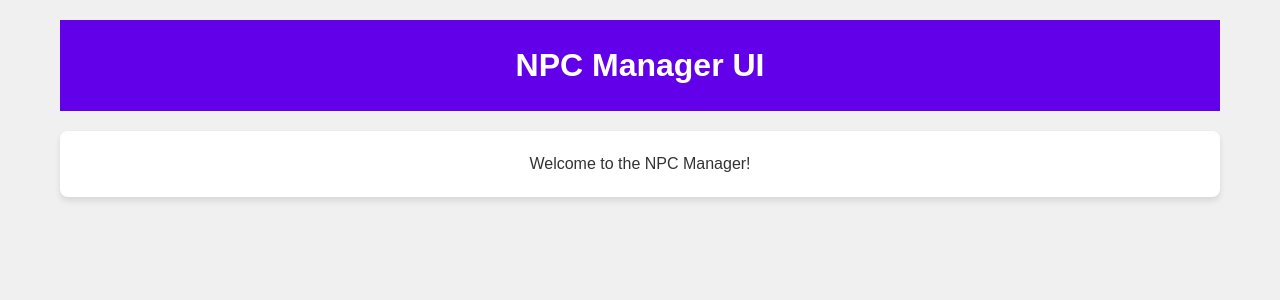
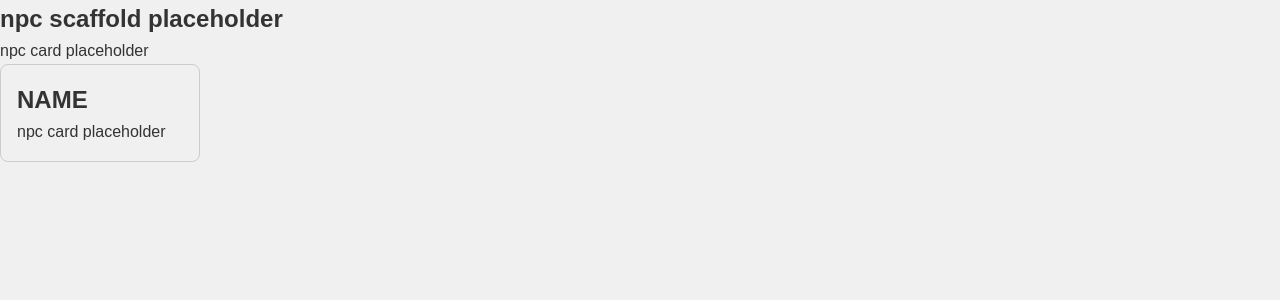
Before and after one commit to accribus/npc-manager-ui, a React (Create React App) app: page / in a window 1280 px wide. Shown: the top 300 px of the page. Built offline with nearby package versions, Linux system fonts and the light colour scheme.

Commit message:
some components added

```diff
--- a/src/App.js
+++ b/src/App.js
@@ -1,15 +1,9 @@
 import React from 'react';
+import NpcScaffold from './components/NpcScaffold';
 
 function App() {
   return (
-    <div className="npc-manager-ui">
-      <header>
-        <h1>NPC Manager UI</h1>
-      </header>
-      <main>
-        <p>Welcome to the NPC Manager!</p>
-      </main>
-    </div>
+    <NpcScaffold>scaffold</NpcScaffold>
   );
 }
 
--- /dev/null
+++ b/src/components/NpcCard.js
@@ -0,0 +1,12 @@
+import React from 'react';
+
+const NpcCard = ({ npc }) => {
+  return (
+    <div className="npc-card">
+      <h2>NAME</h2>
+      <p>npc card placeholder</p>
+    </div>
+  );
+};
+
+export default NpcCard;
--- /dev/null
+++ b/src/components/NpcScaffold.js
@@ -0,0 +1,13 @@
+import React from 'react';
+import NpcCard from './NpcCard';
+const NpcScaffold = () => {
+    return (
+      <div className="npc-scaffold">
+        <h2>npc scaffold placeholder</h2>
+        <p>npc card placeholder</p>
+        <NpcCard></NpcCard>
+      </div>
+    );
+  };
+
+  export default NpcScaffold;
--- a/src/index.css
+++ b/src/index.css
@@ -42,3 +42,30 @@
     border-radius: 8px;
     box-shadow: 0 4px 6px rgba(0, 0, 0, 0.1);
   }
+
+  button {
+    margin: 20px;
+    padding: 10px 20px;
+    font-size: 16px;
+    cursor: pointer;
+  }
+
+  .npc-list {
+    display: flex;
+    flex-direction: column;
+    align-items: center;
+    gap: 16px;
+  }
+
+  .npc-row {
+    display: flex;
+    justify-content: center;
+    gap: 16px;
+  }
+
+  .npc-card {
+    border: 1px solid #ccc;
+    padding: 16px;
+    border-radius: 8px;
+    width: 200px;
+  }
```
Also changed, not shown: src/components/NpcRow.js (added).
